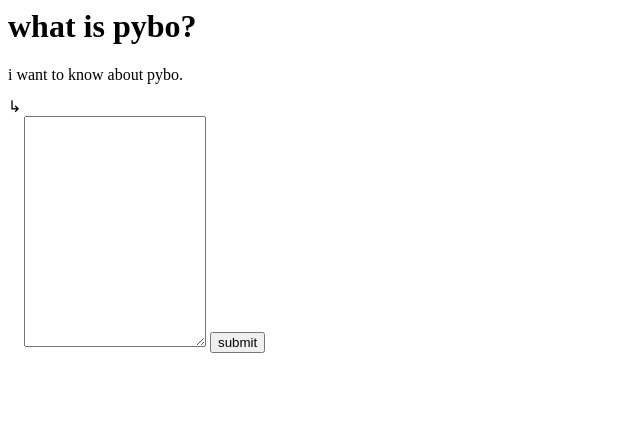
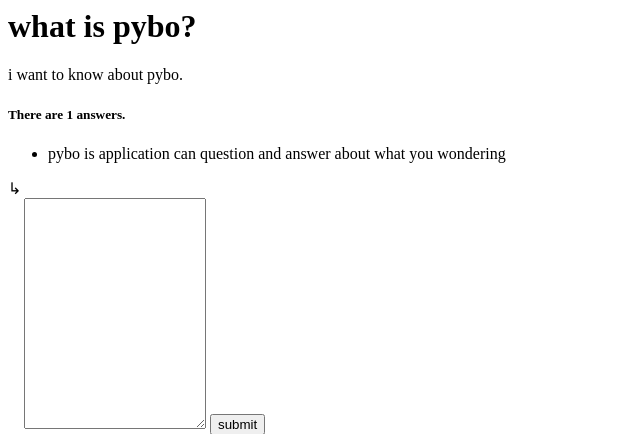
Before and after one commit to jaewoooong/django_exam, a Django app: page /pybo/1/ in a window 1280 px wide. Shown: the top 434 px of the page, without its empty margins (0-640 px from the left). Run offline with Django 4.2, Linux system fonts and the light colour scheme; data comes from the database, SQL or seed files in the repository.

Commit message:
feat: 답변 목록 조회 기능 추가

```diff
--- a/templates/pybo/question_detail.html
+++ b/templates/pybo/question_detail.html
@@ -2,6 +2,16 @@
 <div>
     {{ question.content }}
 </div>
+
+<h5>There are {{ question.answer_set.count }} answers.</h5>
+<div>
+    <ul>
+        {% for answer in question.answer_set.all %}
+        <li>{{ answer.content }}</li>
+        {% endfor %}
+    </ul>
+</div>
+
 <pre></pre>
 <a>↳</a>
 <form action="{% url 'pybo:answer_create' question.id %}" method="post">
```
